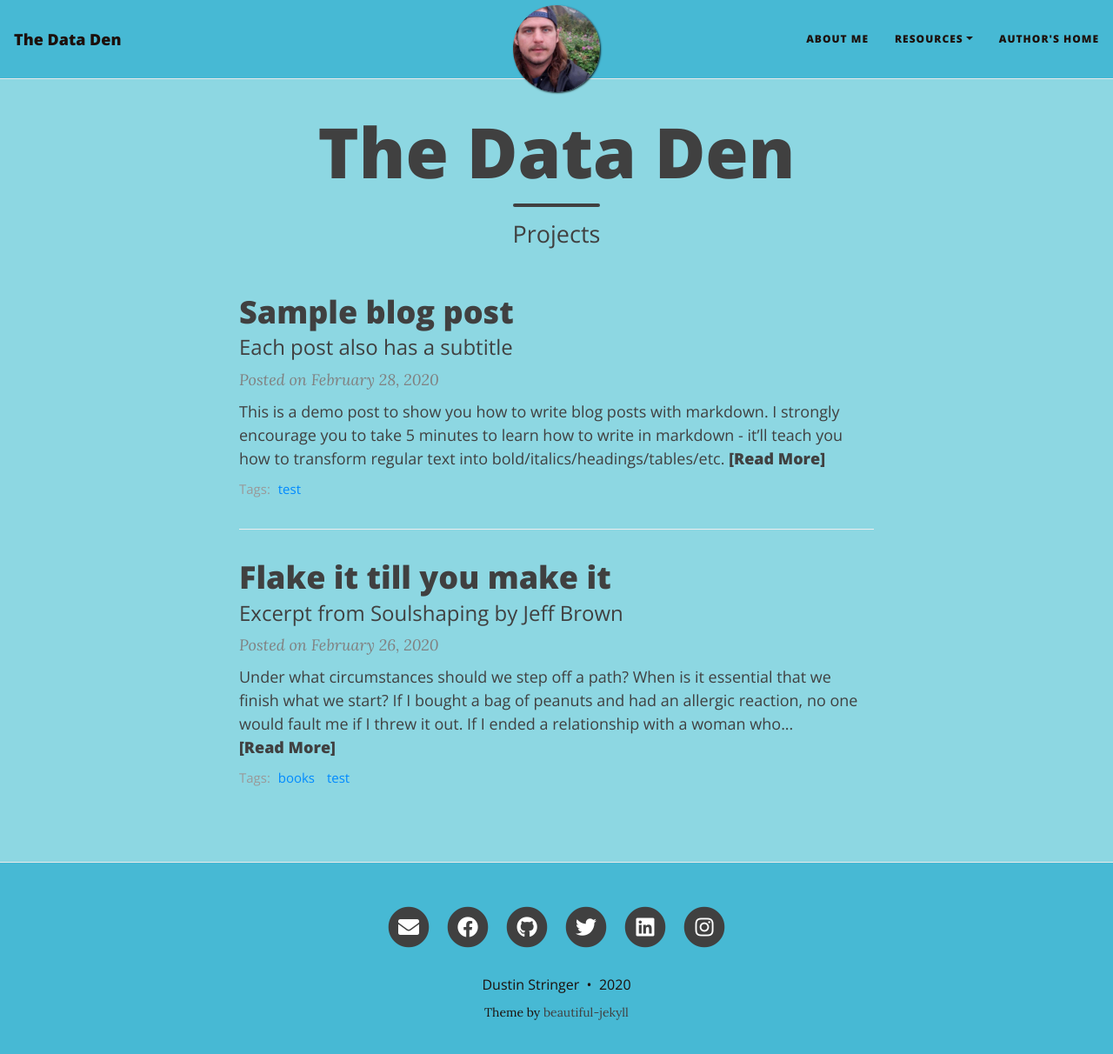
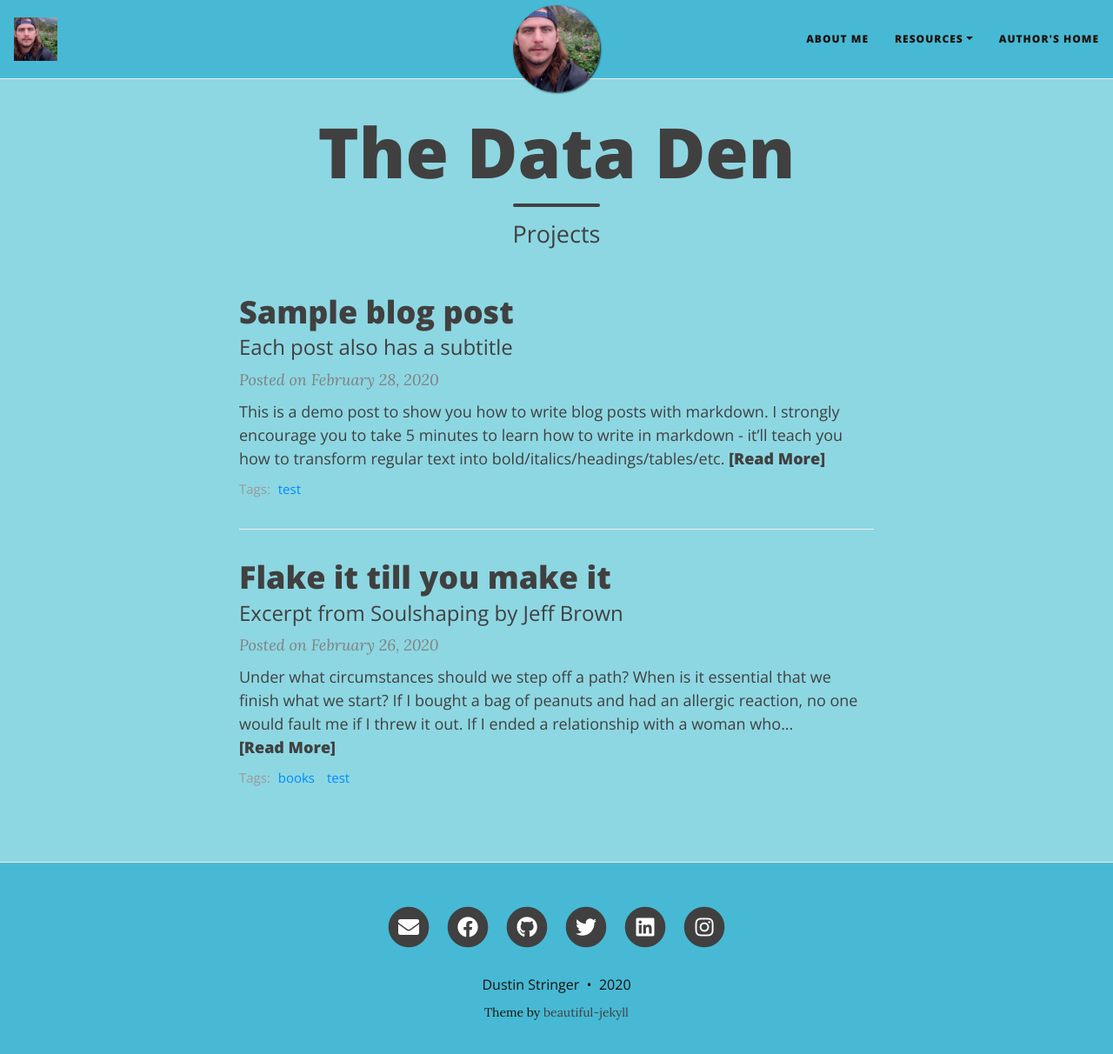
Before and after one commit to dustin-py/dustin-py.github.io, a Jekyll site: the page built from index.html, in a window 1280 px wide and 1225 px high. Shown: the top 1212 px of the window at 87% size. Built offline with Jekyll 4.4.1, drawn with Linux system fonts in a browser that asks for light colours; nearby versions of some CDN libraries; the list of posts is cut into pages by our own code.

Commit message:
Update _config.yml

```diff
--- a/_config.yml
+++ b/_config.yml
@@ -29,7 +29,7 @@ round-avatar: true
 
 # If you want to have an image logo in the top-left corner instead of the title text,
 # then specify the following parameter
-#title-img: /path/to/image
+title-img: "/assets/img/dustin.jpg"
 
 
 # --- Footer options --- #
```
